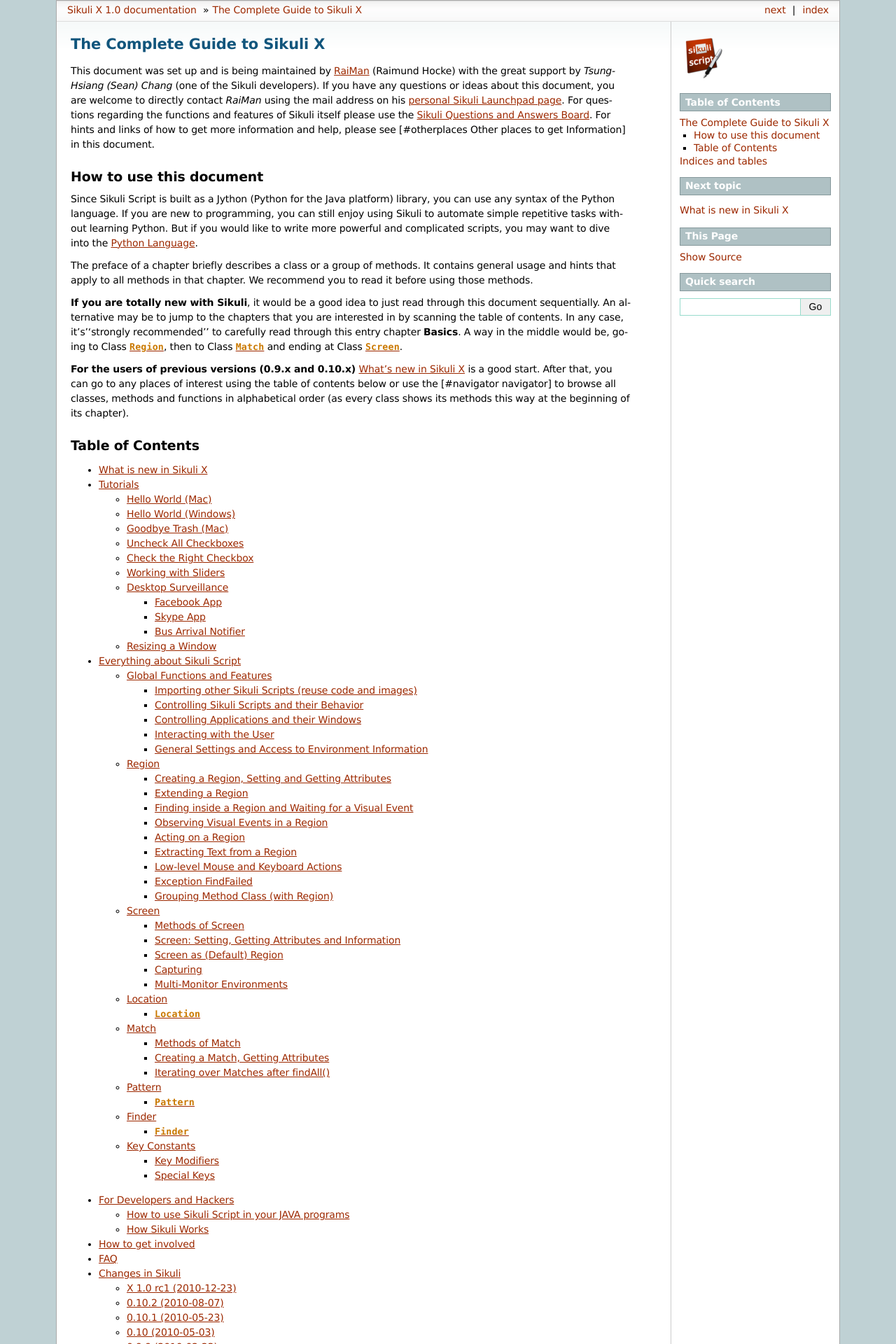
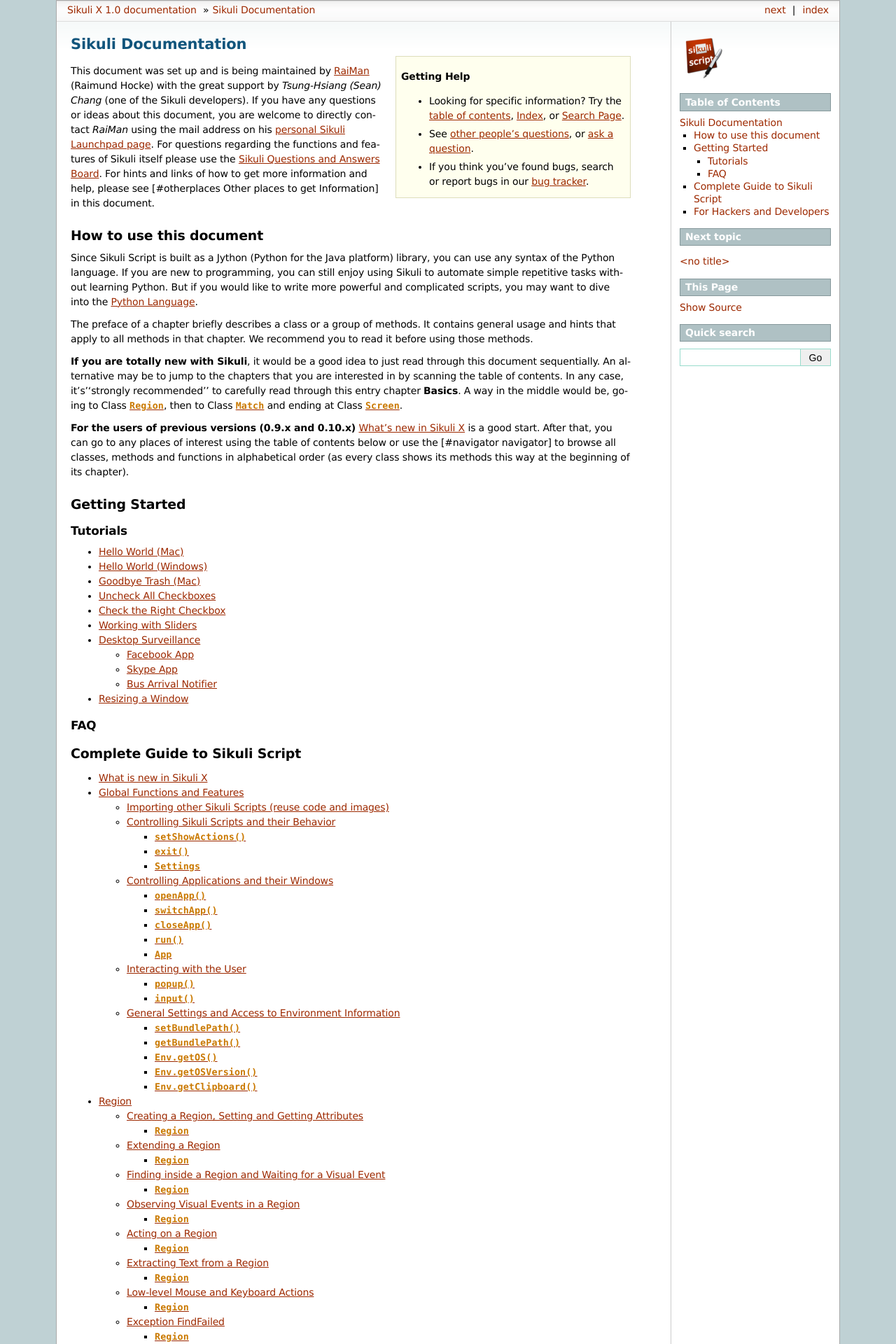
Before and after one commit to sikuli/sikuli, a Sphinx documentation site: the page built from docs/source/index.rst, in a window 1280 px wide. Shown: the top 1920 px of the page at 70% size. Built offline with Sphinx 7.4.7, drawn with Linux system fonts in a browser that asks for light colours; some of the changed text lies outside the part shown.

Commit message:
restructure the index

```diff
--- a/docs/source/index.rst
+++ b/docs/source/index.rst
@@ -3,8 +3,18 @@
    You can adapt this file completely to your liking, but it should at least
    contain the root `toctree` directive.
 
-The Complete Guide to Sikuli X
-==============================
+Sikuli Documentation
+====================
+
+.. sidebar:: Getting Help
+
+   * Looking for specific information?
+     Try the :doc:`table of contents <toc>`,
+     :ref:`genindex`, or :ref:`search`.
+   * See `other people's questions <https://answers.launchpad.net/sikuli>`_,
+     or `ask a question <https://answers.launchpad.net/sikuli/+addquestion>`_.
+   * If you think you've found bugs, search or report bugs in
+     our `bug tracker <https://bugs.launchpad.net/sikuli>`_.
 
 This document was set up and is being maintained by `RaiMan
 <https://launchpad.net/~raimund-hocke>`_ (Raimund Hocke) with the great support
@@ -45,27 +55,46 @@
 (as every class shows its methods this way at the beginning of its chapter).
 
 
-Table of Contents
------------------
 
+Getting Started
+---------------
+
+Tutorials
+^^^^^^^^^
+
+.. toctree::
+   :maxdepth: 2
+
+   tutorials/index
+
+FAQ
+^^^
+
+
+
+Complete Guide to Sikuli Script
+-------------------------------
 .. toctree::
    :maxdepth: 3
 
    new-in-sikulix
-   tutorials/index
-   sikuli-script-index
+   globals
+   region
+   screen
+   location
+   match
+   pattern
+   finder
+   keys
+
+
+
+For Hackers and Developers
+--------------------------
 
 .. toctree::
    :maxdepth: 2
 
    devs/index
    contributing
-   FAQ
    changes
-
-Indices and tables
-==================
-
-* :ref:`genindex`
-* :ref:`modindex`
-* :ref:`search`
--- a/docs/source/sikulidoc/static/sikulidoc.css
+++ b/docs/source/sikulidoc/static/sikulidoc.css
@@ -62,3 +62,7 @@
    padding-right: 12px;
    padding-left: 12px;
 }
+
+.sidebar li {
+   margin-bottom: 5px;
+}
--- /dev/null
+++ b/docs/source/toc.rst
@@ -0,0 +1,18 @@
+Table of Contents
+=================
+
+.. toctree::
+   :maxdepth: 3
+
+   new-in-sikulix
+   tutorials/index
+   sikuli-script-index
+   FAQ
+
+
+.. toctree::
+   :maxdepth: 2
+
+   devs/index
+   contributing
+   changes
--- a/docs/source/tutorials/index.rst
+++ b/docs/source/tutorials/index.rst
@@ -1,5 +1,3 @@
-Tutorials
-=========
 
 .. toctree::
    :maxdepth: 2
```
